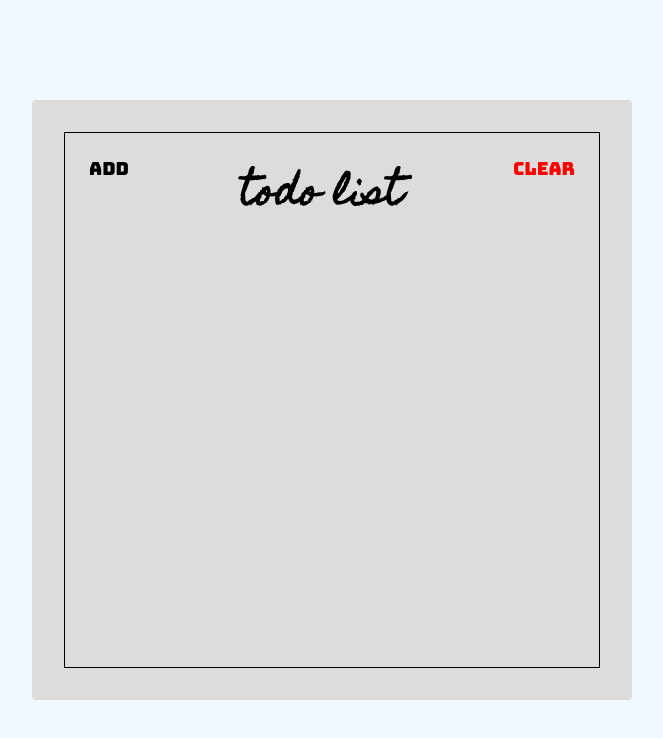
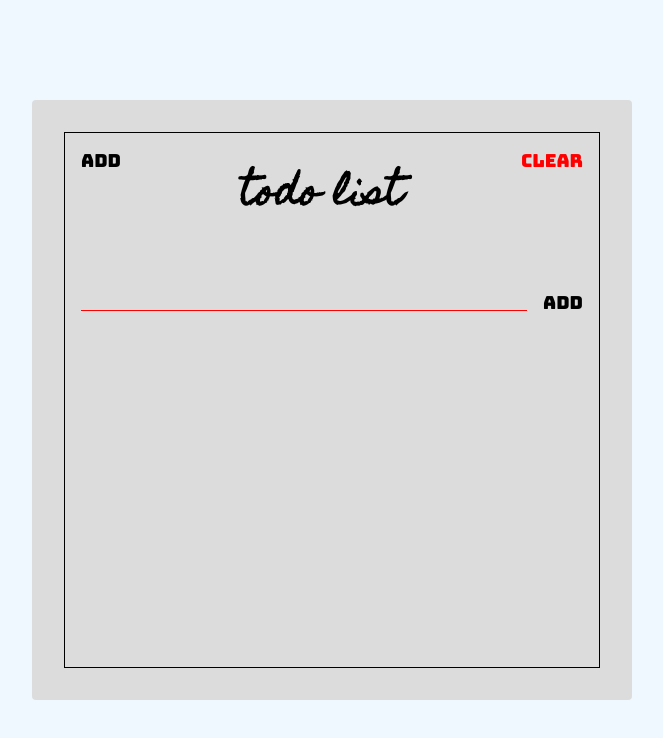
Before and after one commit to shtdfck/belajar-react, a website: page index.html in a window 1280 px wide. Shown: the whole page, without its empty margins (308-971 px from the left). Drawn offline with Linux system fonts and the light colour scheme.

Commit message:
membuat add todo section

```diff
--- a/index.html
+++ b/index.html
@@ -19,6 +19,13 @@
           <h1 class="header-title">Todo List</h1>
           <button class="header-btn main-red-color">Clear</button>
         </div>
+
+        <section class="add">
+          <form class="add-form">
+            <input type="text" class="add-input" />
+            <button class="add-btn">Add</button>
+          </form>
+        </section>
       </div>
     </div>
   </body>
--- a/styles.css
+++ b/styles.css
@@ -67,7 +67,44 @@ html {
   font-size: 1.8rem;
   font-family: "bungee", sans-serif;
 
-  padding: 24px;
+  padding: 16px;
+
+  background: unset;
+  border: unset;
+  outline: unset;
+  cursor: pointer;
+}
+
+.add {
+  padding: 16px;
+}
+
+.add-form {
+  display: flex;
+  align-items: flex-start;
+}
+
+.add-input {
+  background: unset;
+  border: unset;
+  padding: 0 64px;
+
+  flex: 1;
+  border-bottom: 1px solid var(--main-red-color);
+  outline: unset;
+
+  font-family: "Homemade Apple", sans-serif;
+  font-size: 16px;
+  text-decoration: lowercase;
+}
+
+.add-btn {
+  font-size: 1.8rem;
+  font-family: "bungee", sans-serif;
+
+  padding: 16px;
+  padding-right: unset;
+  cursor: pointer;
 
   background: unset;
   border: unset;
```
